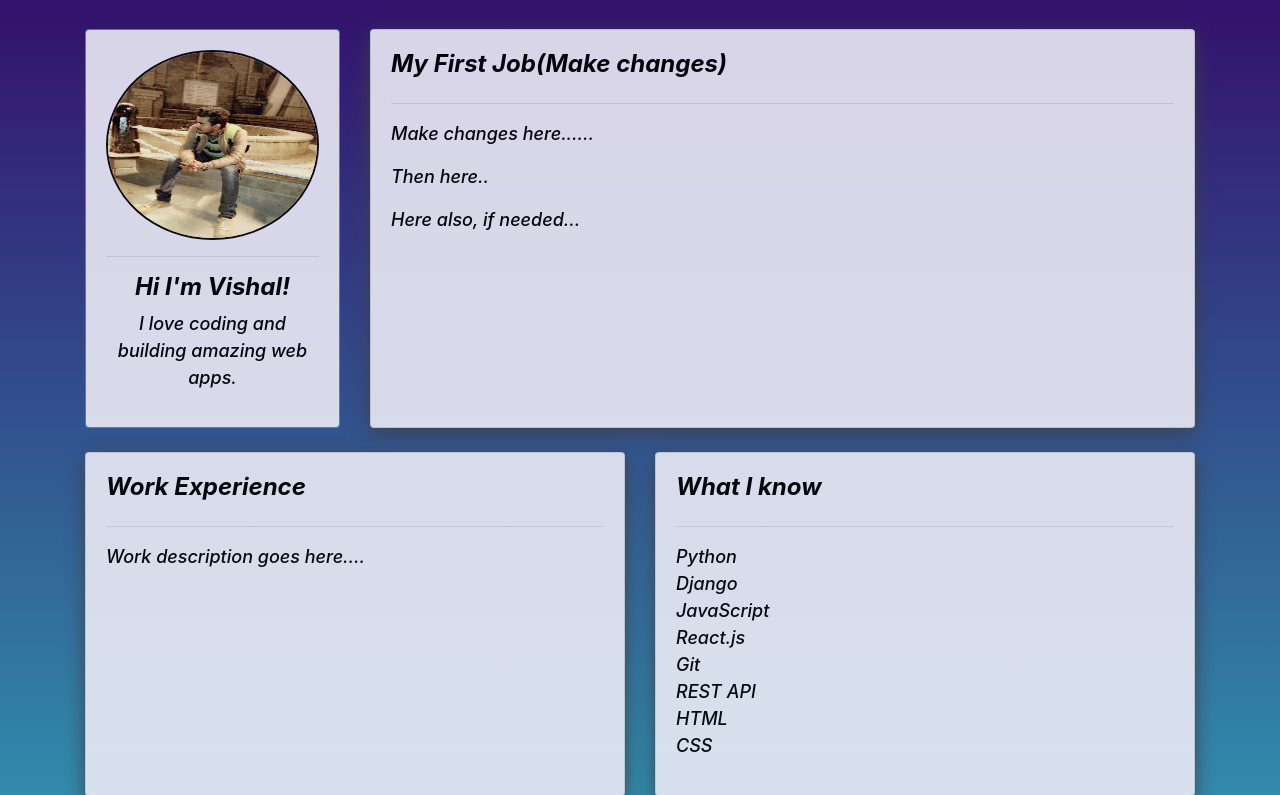
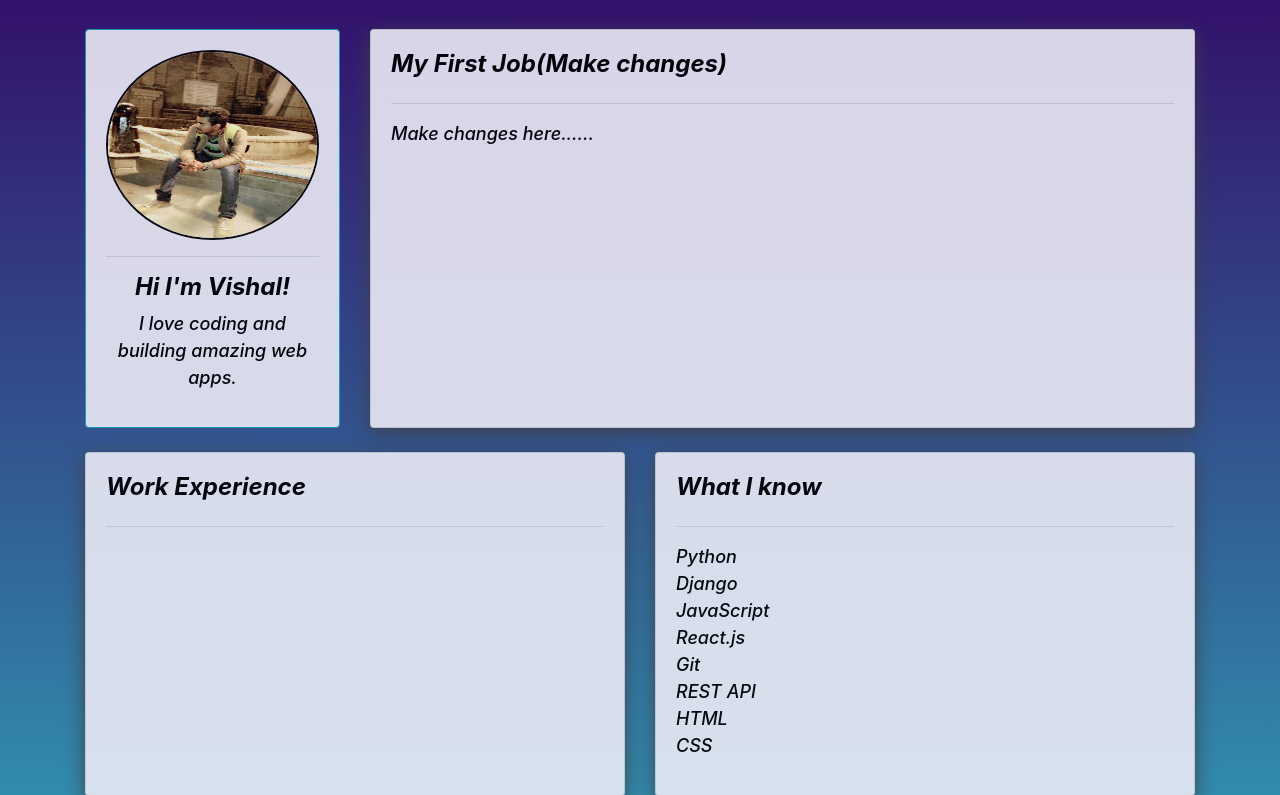
Before and after one commit to Vishal-py-js/Portfolio, a Django app: page / in a window 1280 px wide. Shown: the part 59-854 px from the top of the page. Run offline with Django 3.2, Linux system fonts and the light colour scheme; some libraries are stand-ins or nearby versions.

Commit message:
Removed some details

```diff
--- a/Myprofile/Templates/Myprofile/home.html
+++ b/Myprofile/Templates/Myprofile/home.html
@@ -34,8 +34,6 @@
                     <h4>My First Job(Make changes)</h4>
                     <hr>
                     <p>Make changes here......</p>
-                    <p>Then here..</p>
-                    <p>Here also, if needed...</p>
                 </div>
             </div>
         </div>
@@ -45,7 +43,6 @@
                 <div id="profile-wrapperr" class="card card-body h-100">
                     <h4>Work Experience</h4>
                     <hr>
-                    <p>Work description goes here....</p>
                 </div>
             </div>
             <div class="col-md-6">
```
